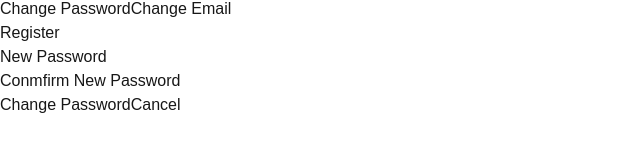
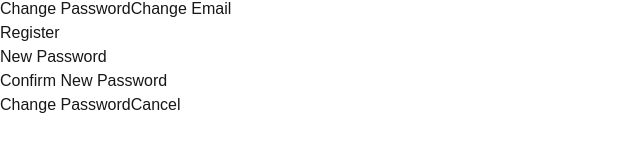
Before and after one commit to AleksiLe/E-Market, a Next.js app in the folder front/app/: page /profile in a window 1280 px wide. Both pictures are taken after a click on the button "Change Password". Shown: the part 171-322 px from the top of the page, without its empty margins (0-640 px from the left). Built offline with nearby package versions, Linux system fonts and the light colour scheme; no server answers.

Commit message:
Fixed typo

```diff
--- a/front/app/src/components/profile/changePassword.jsx
+++ b/front/app/src/components/profile/changePassword.jsx
@@ -54,7 +54,7 @@ export default function ChangePassword({ onClose }) {
                 </div>
                 <div className="mb-4">
                     <label className="block dark:text-white text-black text-sm font-bold mb-2" htmlFor="confirm-password">
-                        Conmfirm New Password
+                        Confirm New Password
                     </label>
                     <input
                         type="password"
```
